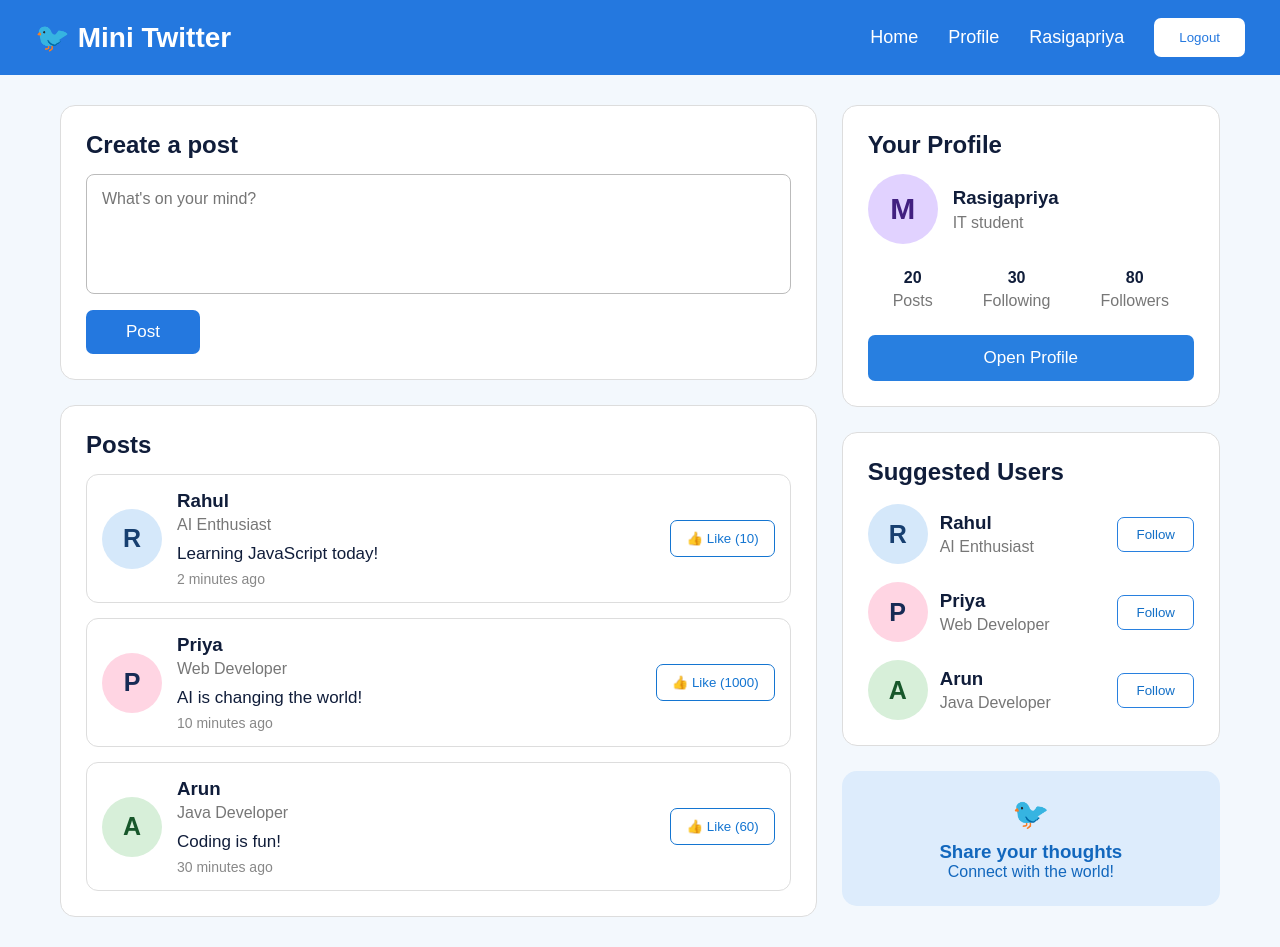
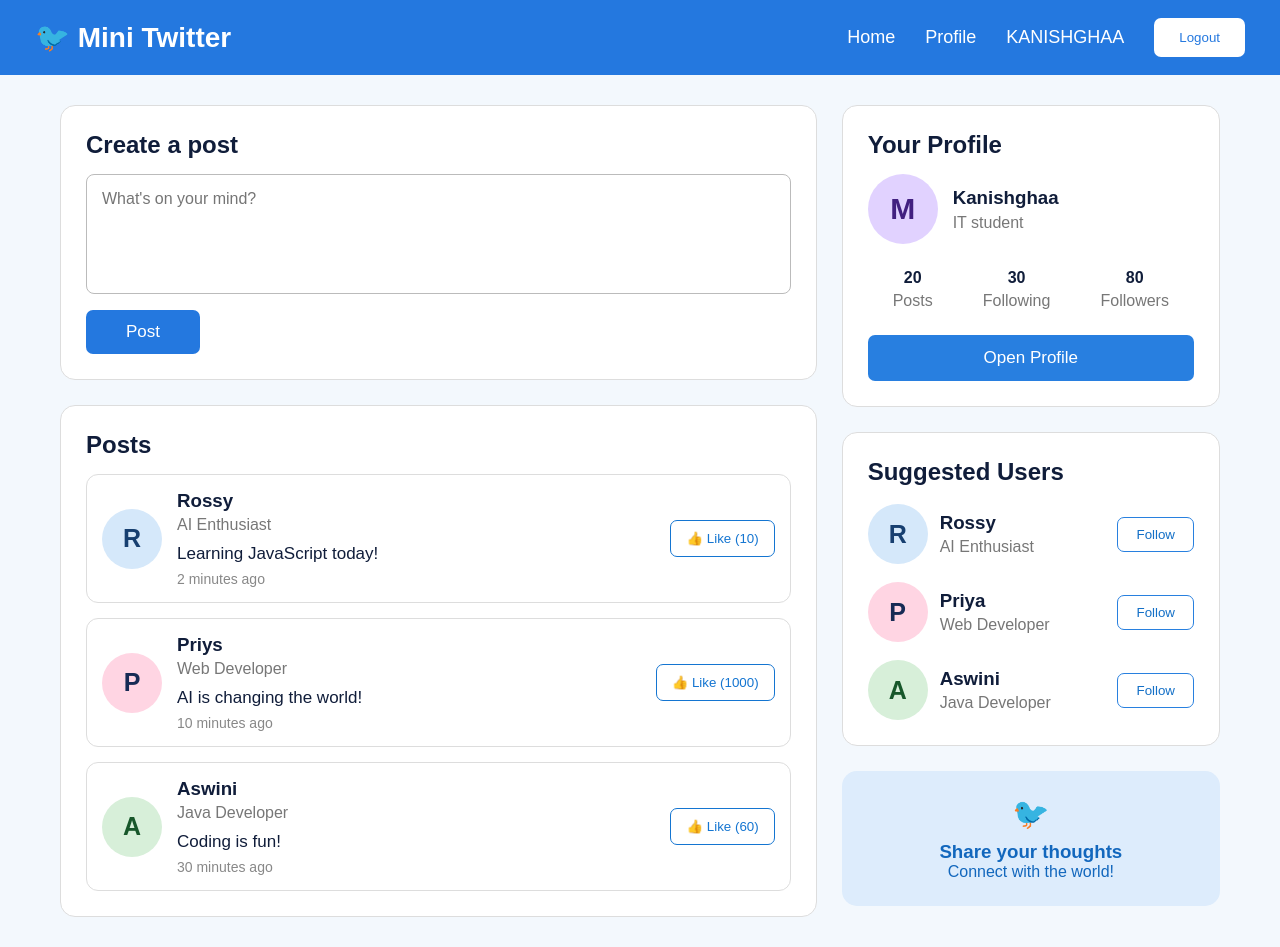
Before and after one commit to Kanishghaa24/Mini-twitter, a plain HTML site: page index.html in a window 1280 px wide. Drawn offline with Linux system fonts and the light colour scheme.

Commit message:
Update user names in index.html

```diff
--- a/index.html
+++ b/index.html
@@ -18,7 +18,7 @@
         <div class="nav-links">
             <a href="#">Home</a>
             <a href="#">Profile</a>
-            <a href="#">Rasigapriya </a>
+            <a href="#">KANISHGHAA </a>
             <button id="logoutBtn">Logout</button>
         </div>
     </nav>
@@ -50,7 +50,7 @@
                         <div class="avatar blue">R</div>
 
                         <div class="post-content">
-                            <h3>Rahul</h3>
+                            <h3>Rossy </h3>
                             <p class="role">AI Enthusiast</p>
                             <p class="text">Learning JavaScript today!</p>
                             <p class="time">2 minutes ago</p>
@@ -66,7 +66,7 @@
                         <div class="avatar pink">P</div>
 
                         <div class="post-content">
-                            <h3>Priya</h3>
+                            <h3>Priys </h3>
                             <p class="role">Web Developer</p>
                             <p class="text">AI is changing the world!</p>
                             <p class="time">10 minutes ago</p>
@@ -82,7 +82,7 @@
                         <div class="avatar green">A</div>
 
                         <div class="post-content">
-                            <h3>Arun</h3>
+                            <h3>Aswini </h3>
                             <p class="role">Java Developer</p>
                             <p class="text">Coding is fun!</p>
                             <p class="time">30 minutes ago</p>
@@ -109,7 +109,7 @@
                     <div class="profile-avatar">M</div>
 
                     <div>
-                        <h3>Rasigapriya </h3>
+                        <h3>Kanishghaa </h3>
                         <p>IT student</p>
                     </div>
                 </div>
@@ -142,7 +142,7 @@
                     <div class="avatar blue">R</div>
 
                     <div class="user-info">
-                        <h3>Rahul</h3>
+                        <h3>Rossy </h3>
                         <p>AI Enthusiast</p>
                     </div>
 
@@ -164,7 +164,7 @@
                     <div class="avatar green">A</div>
 
                     <div class="user-info">
-                        <h3>Arun</h3>
+                        <h3>Aswini</h3>
                         <p>Java Developer</p>
                     </div>
 
```
